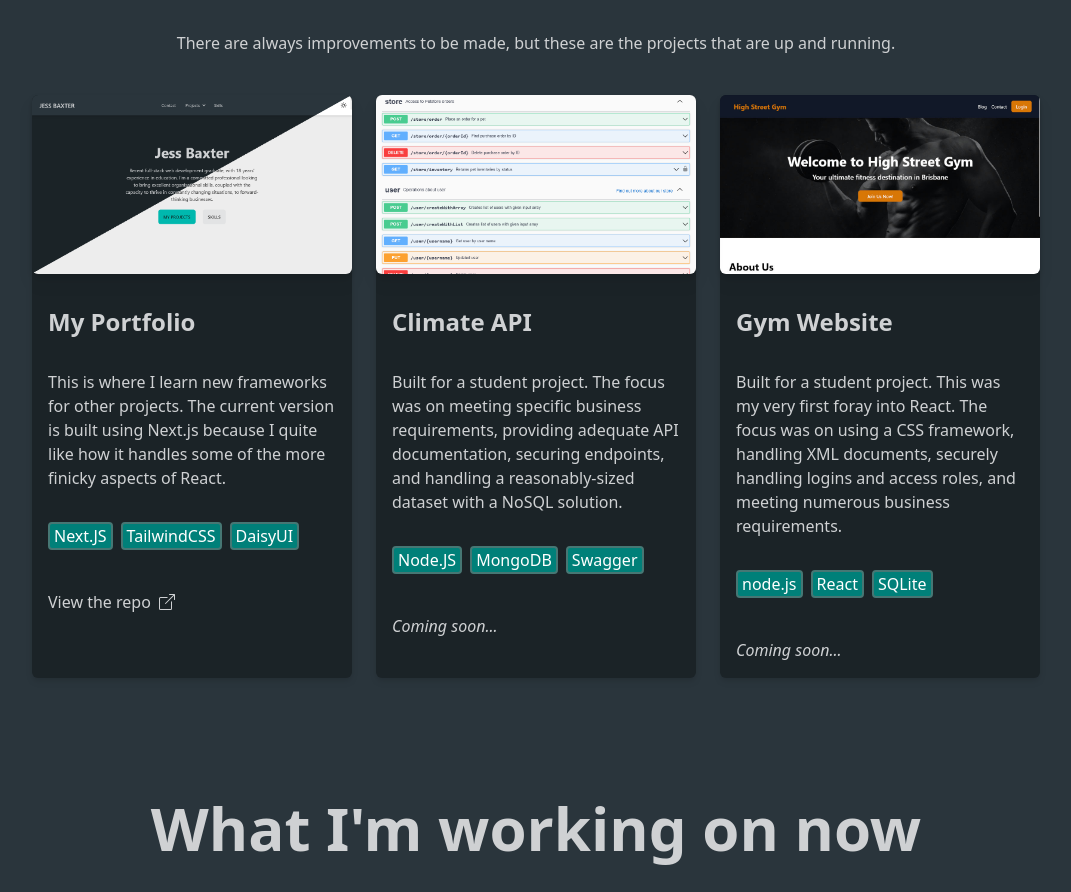
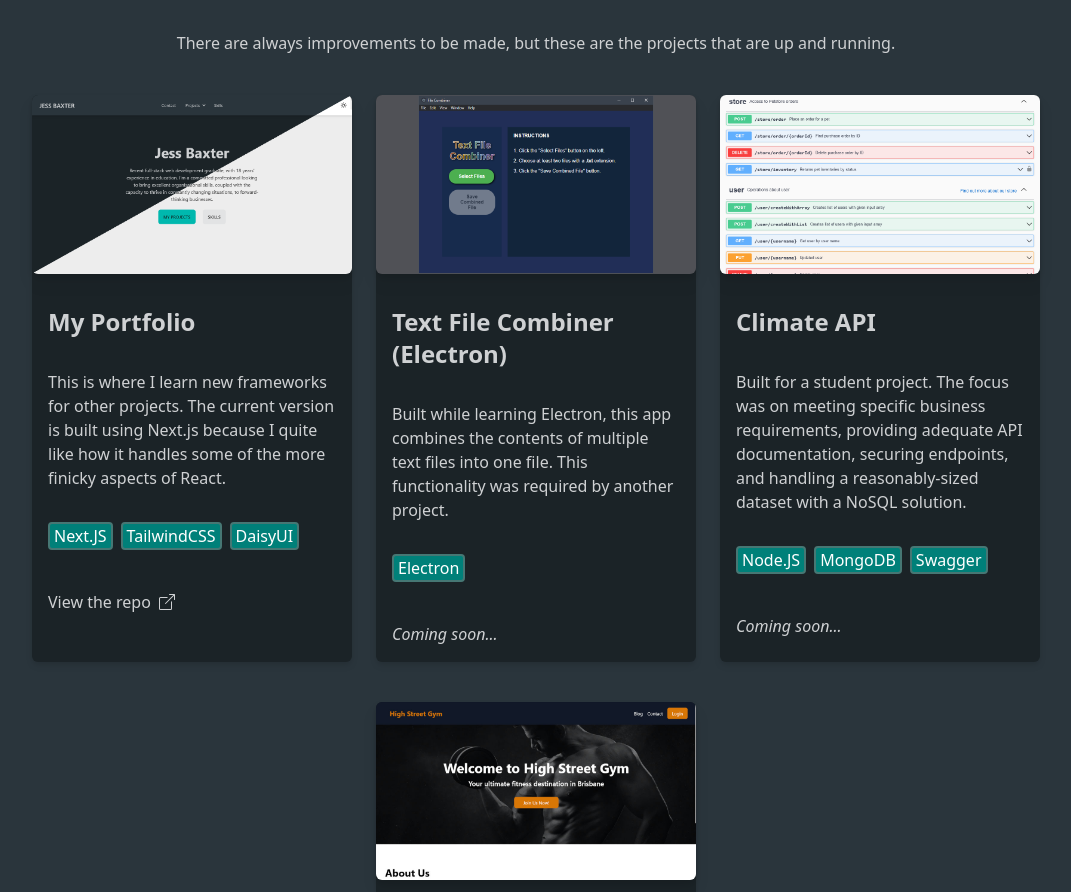
Before and after one commit to JessBaxter/portfolio2023, a Next.js app: page / in a window 1280 px wide. Shown: the part 989-1881 px from the top of the page, without its empty margins (104-1175 px from the left). Built offline with nearby package versions, Linux system fonts and the light colour scheme.

Commit message:
Added new project

```diff
--- a/components/Projects.js
+++ b/components/Projects.js
@@ -104,10 +104,17 @@ export default function Projects() {
           techLinks={[
             { name: "Next.JS", url: "https://nextjs.org/" },
             { name: "TailwindCSS", url: "https://tailwindcss.com/" },
-            { name: "DaisyUI", url: "https://daisyui.com/" }
+            { name: "DaisyUI", url: "https://daisyui.com/" },
             // add more as needed
           ]}
           repoLink="https://github.com/JessBaxter/portfolio/"
+        />
+        {/* PROJECT */}
+        <Project
+          imageSrc="/images/projects/electron-text-file-combiner.png"
+          title="Text File Combiner (Electron)"
+          description="Built while learning Electron, this app combines the contents of multiple text files into one file. This functionality was required by another project."
+          techLinks={[{ name: "Electron", url: "https://www.electronjs.org/" }]}
         />
         {/* PROJECT */}
         <Project
@@ -120,7 +127,7 @@ export default function Projects() {
           techLinks={[
             { name: "Node.JS", url: "https://nodejs.org/en" },
             { name: "MongoDB", url: "https://www.mongodb.com/" },
-            { name: "Swagger", url: "https://www.mongodb.com/" }
+            { name: "Swagger", url: "https://www.mongodb.com/" },
           ]}
         />
         {/* PROJECT */}
@@ -134,7 +141,7 @@ export default function Projects() {
           techLinks={[
             { name: "node.js", url: "https://nodejs.org/en" },
             { name: "React", url: "https://react.dev/" },
-            { name: "SQLite", url: "https://www.sqlite.org/index.html" }
+            { name: "SQLite", url: "https://www.sqlite.org/index.html" },
           ]}
         />
       </section>
@@ -159,7 +166,7 @@ export default function Projects() {
           techLinks={[
             { name: "Node.js", url: "https://nodejs.org/en" },
             { name: "MySQL", url: "https://www.mysql.com/" },
-            { name: "Next.JS", url: "https://nextjs.org/" }
+            { name: "Next.JS", url: "https://nextjs.org/" },
           ]}
         />
         {/* PROJECT */}
@@ -175,9 +182,9 @@ export default function Projects() {
             { name: "tmi.js", url: "https://tmijs.com/" },
             {
               name: "OBSWebSocket",
-              url: "https://github.com/obsproject/obs-websocket/blob/master/docs/generated/protocol.md"
+              url: "https://github.com/obsproject/obs-websocket/blob/master/docs/generated/protocol.md",
             },
-            { name: "Twitch API", url: "https://dev.twitch.tv/docs/api/" }
+            { name: "Twitch API", url: "https://dev.twitch.tv/docs/api/" },
           ]}
           repoLink="https://github.com/JessBaxter/bsquared"
         />
@@ -218,8 +225,8 @@ export default function Projects() {
             { name: "gradio", url: "https://pypi.org/project/gradio/" },
             {
               name: "Hugging Face",
-              url: "https://huggingface.co/docs/transformers/index"
-            }
+              url: "https://huggingface.co/docs/transformers/index",
+            },
           ]}
         />
         {/* PROJECT */}
@@ -231,7 +238,7 @@ export default function Projects() {
           weapons. I'd like to create a chromium extension that will allow me
           to keep track of which items I've collected."
           techLinks={[
-            { name: "JavaScript", url: "https://www.javascript.com/" }
+            { name: "JavaScript", url: "https://www.javascript.com/" },
           ]}
         />
         {/* PROJECT */}
@@ -246,7 +253,7 @@ export default function Projects() {
           organised."
           techLinks={[
             { name: "python", url: "https://www.python.org/" },
-            { name: "ImageHash", url: "https://pypi.org/project/ImageHash/" }
+            { name: "ImageHash", url: "https://pypi.org/project/ImageHash/" },
           ]}
         />
       </section>
```
Also changed, not shown: public/images/projects/electron-text-file-combiner.png (added).
